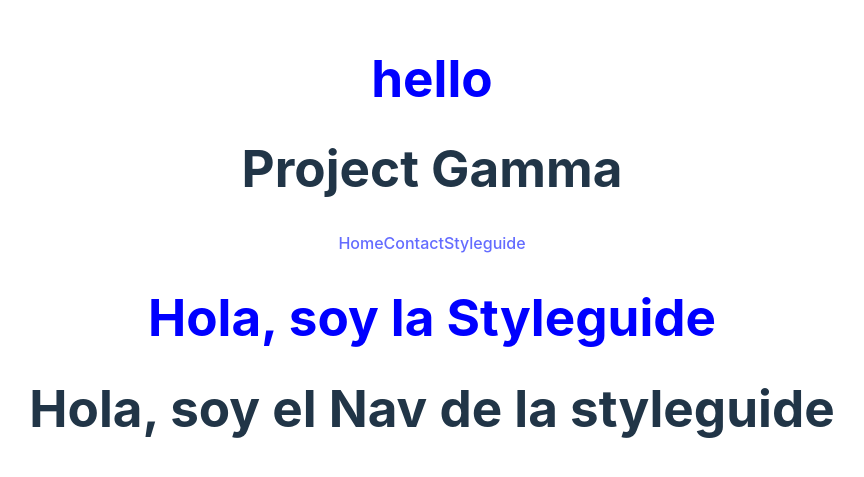
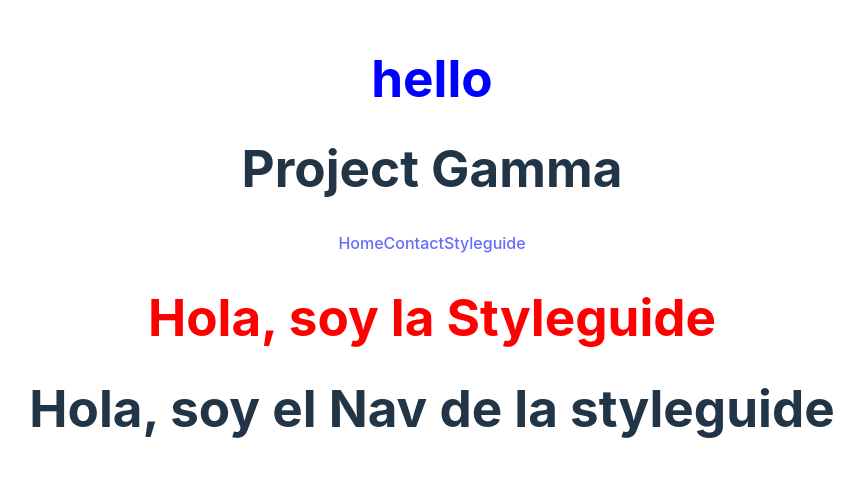
Before and after one commit to LidiaA3/JuanPortfolio, a React (Vite) app: page /styleguide in a window 1280 px wide. Shown: the part 157-634 px from the top of the page, without its empty margins (208-1072 px from the left). Built offline with nearby package versions, Linux system fonts and the light colour scheme.

Commit message:
Corrijo ruta

```diff
--- a/src/styleguide/Styleguide.jsx
+++ b/src/styleguide/Styleguide.jsx
@@ -1,4 +1,5 @@
-import Nav from "../styleguide/nav";
+// import Nav from "../styleguide/nav";
+import Nav from "./Nav";
 import "./Styleguide.scss";
 
 function Styleguide() {
--- a/src/styleguide/Styleguide.scss
+++ b/src/styleguide/Styleguide.scss
@@ -1,3 +1,3 @@
 .styleguide {
-    color: blue;
+    color: red;
 }
```
